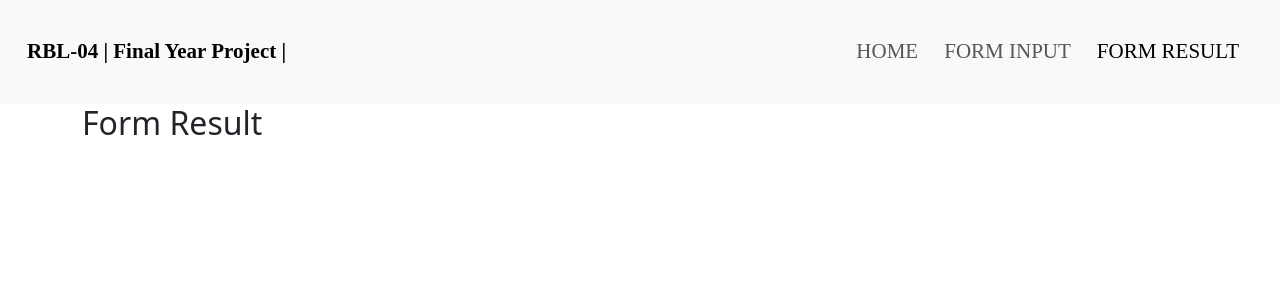
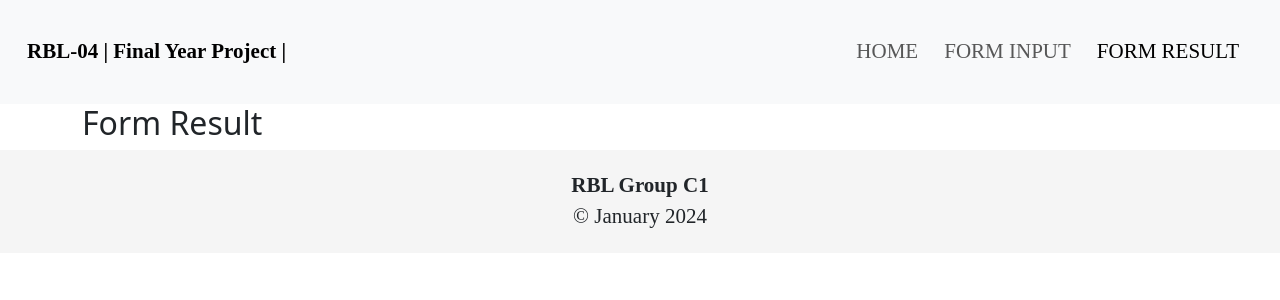
Before and after one commit to KarthikShetty27/project-frontend, a React (Create React App) app: page /form-result in a window 1280 px wide. Shown: the top 300 px of the page. Built offline with nearby package versions, Linux system fonts and the light colour scheme.

Commit message:
Footer Code commit

```diff
--- a/src/App.js
+++ b/src/App.js
@@ -1,6 +1,7 @@
 import React from 'react';
 import { BrowserRouter as Router, Routes, Route } from 'react-router-dom';
 import Navbar from './components/Navbar/Navbar';
+import Footer from './components/Footer/Footer'
 import Home from './pages/Home';
 import FormInput from './pages/FormInput';
 import FormResult from './pages/FormResult';
@@ -18,6 +19,7 @@ const App = () => {
             <Route path="/form-result" element={<FormResult />} />
           </Routes>
         </div>
+        <Footer />
       </div>
     </Router>
   );
--- a/src/components/Footer/Footer.js
+++ b/src/components/Footer/Footer.js
@@ -0,0 +1,24 @@
+import React from 'react';
+import 'bootstrap/dist/css/bootstrap.min.css'; // Import Bootstrap CSS
+import 'bootstrap/dist/js/bootstrap.bundle.min.js'; // Import Bootstrap JS
+import './assets/css/Footer.css'; // Import the CSS from styles.css file
+
+
+const Footer = () => {
+    const currentYear = new Date().getFullYear();
+    const currentMonth = new Date().toLocaleString('en-US', { month: 'long' });
+
+
+  return (
+    <div className="Bottom-Container ">
+        <div className="footer">
+            <b> RBL Group C1 </b>
+            <br />
+            <p className='MonthandYear'> &copy; {currentMonth} {currentYear} </p>
+        </div>
+    </div>
+  );
+};
+
+
+export default Footer;
--- /dev/null
+++ b/src/components/Footer/assets/css/Footer.css
@@ -0,0 +1,14 @@
+.Bottom-Container{
+    background-color: whitesmoke;
+    text-align: center;
+    padding: 20px;
+    /* border: 2px solid black; */
+    font-family: 'Merienda One', serif;
+    font-size: 21px;
+}
+.footer{
+    text-align: center;
+}
+.MonthandYear{
+    margin: 0px;
+}
```
Also changed, not shown: src/components/Footer/assets/css/styles.css (deleted).
